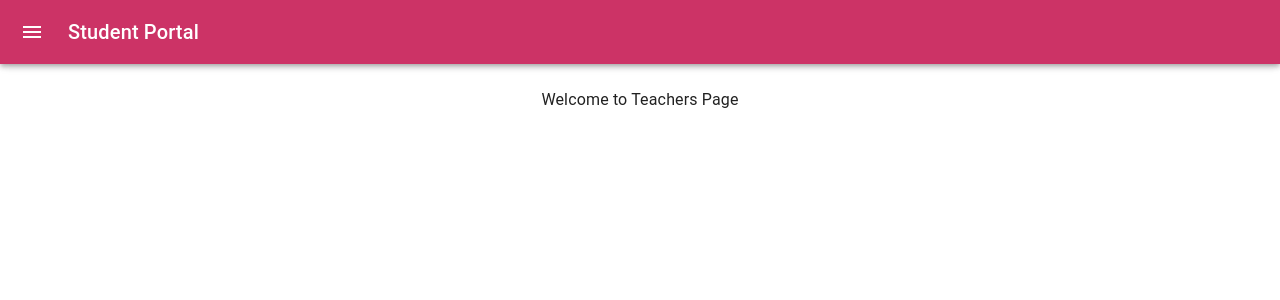
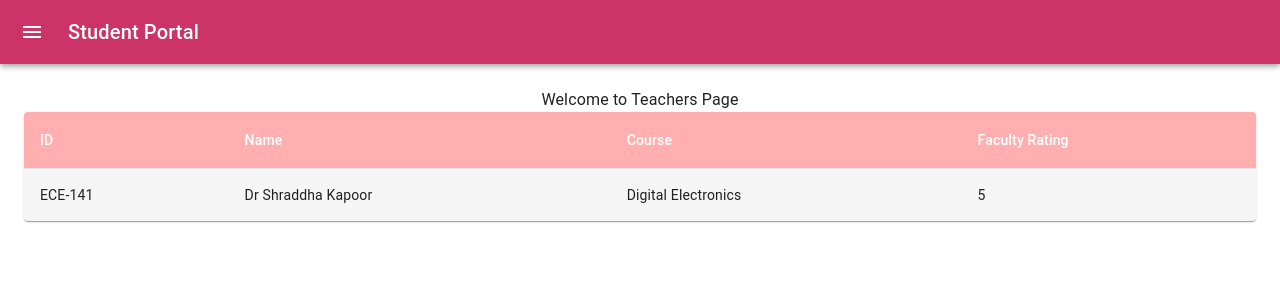
Before and after one commit to SwarnTyagi/student-portal, a React (Create React App) app in the folder frontend/: page /teachers in a window 1280 px wide. Shown: the top 300 px of the page. Built offline with nearby package versions, Linux system fonts and the light colour scheme.

Commit message:
Added Table for teachers

```diff
--- a/frontend/src/containers/teachers/Teachers.js
+++ b/frontend/src/containers/teachers/Teachers.js
@@ -1,5 +1,14 @@
 import React from "react";
+import Table from "../../components/Table/Table";
+
+const Column=[{name:"FacultyID",title:"ID"},
+{name:"Name",title:"Name"},
+{name:"Course",title:"Course"},
+{name:"Rating",title:"Faculty Rating"}]
+const Data1 = [{FacultyID:"ECE-141",Name:"Dr Shraddha Kapoor",Course:"Digital Electronics",Rating:"5"}]
 const Teachers = () => {
-  return <div>Welcome to Teachers Page</div>;
+  return <div>Welcome to Teachers Page
+  <Table headerColumns={Column} data={Data1}></Table>
+  </div>;
 };
 export default Teachers;
```
